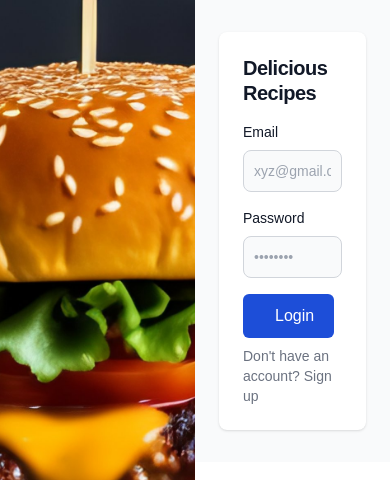
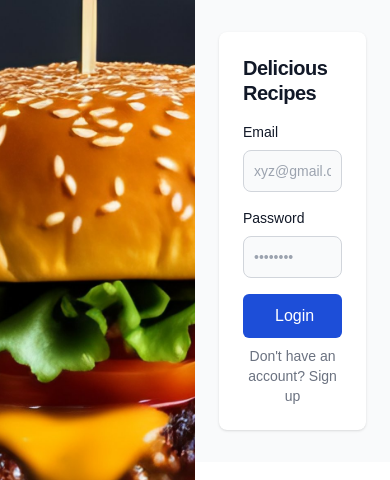
Before and after one commit to UjjwalKaul/food-project, a Next.js app: page / in a window 390 px wide. Shown: the top 480 px of the page. Built offline with nearby package versions, Linux system fonts and the light colour scheme; no server answers.

Commit message:
corrected typo

```diff
--- a/components/Login.tsx
+++ b/components/Login.tsx
@@ -4,13 +4,14 @@ import Link from 'next/link';
 import { useRouter } from 'next/navigation';
 import { useState } from 'react';
 
-const Register = () => {
+const Login = () => {
   const router = useRouter();
   const [isSubmitting, setIsSubmitting] = useState(false);
   const [data, setData] = useState({
     email: '',
     password: '',
   });
+
   async function loginUser(e: React.FormEvent<HTMLFormElement>) {
     e.preventDefault();
     setIsSubmitting(true);
@@ -21,13 +22,14 @@ const Register = () => {
     router.push('/dashboard');
     setIsSubmitting(false);
   }
+
   return (
     <section className="bg-gray-50 dark:bg-gray-900">
       <div className="flex flex-col items-center justify-center px-6 py-8 mx-auto md:h-screen lg:py-0">
-        <div className="w-full bg-white rounded-lg shadow dark:border md:mt-0 sm:max-w-md xl:p-0 dark:bg-gray-800 dark:border-gray-700">
+        <div className="w-full max-w-md bg-white rounded-lg shadow dark:border md:mt-0 sm:max-w-md xl:p-0 dark:bg-gray-800 dark:border-gray-700">
           <div className="p-6 space-y-4 md:space-y-6 sm:p-8">
             <div className="flex justify-center">
-              <h1 className="text-xl font-bold leading-tight tracking-tight text-gray-900 md:text-4xl dark:text-white">
+              <h1 className="text-xl font-bold leading-tight tracking-tight text-gray-900 md:text-3xl lg:text-4xl dark:text-white">
                 Delicious Recipes
               </h1>
             </div>
@@ -74,11 +76,11 @@ const Register = () => {
               <div className="flex flex-col justify-center">
                 <button
                   disabled={isSubmitting}
-                  className="text-white bg-blue-700 hover:bg-blue-800 focus:outline-none focus:ring-4 focus:ring-blue-300 font-medium rounded-md px-8 py-2.5 text-center me-2 mb-2 dark:bg-blue-600 dark:hover:bg-blue-700 dark:focus:ring-blue-800"
+                  className="text-white bg-blue-700 hover:bg-blue-800 focus:outline-none focus:ring-4 focus:ring-blue-300 font-medium rounded-md px-8 py-2.5 text-center mb-2 dark:bg-blue-600 dark:hover:bg-blue-700 dark:focus:ring-blue-800"
                   type="submit">
                   Login
                 </button>
-                <p className="text-sm font-light text-gray-500 dark:text-gray-400">
+                <p className="text-sm font-light text-gray-500 dark:text-gray-400 text-center">
                   Don&apos;t have an account?{' '}
                   <Link className="hover:underline" href="/register">
                     Sign up
@@ -93,4 +95,4 @@ const Register = () => {
   );
 };
 
-export default Register;
+export default Login;
```
